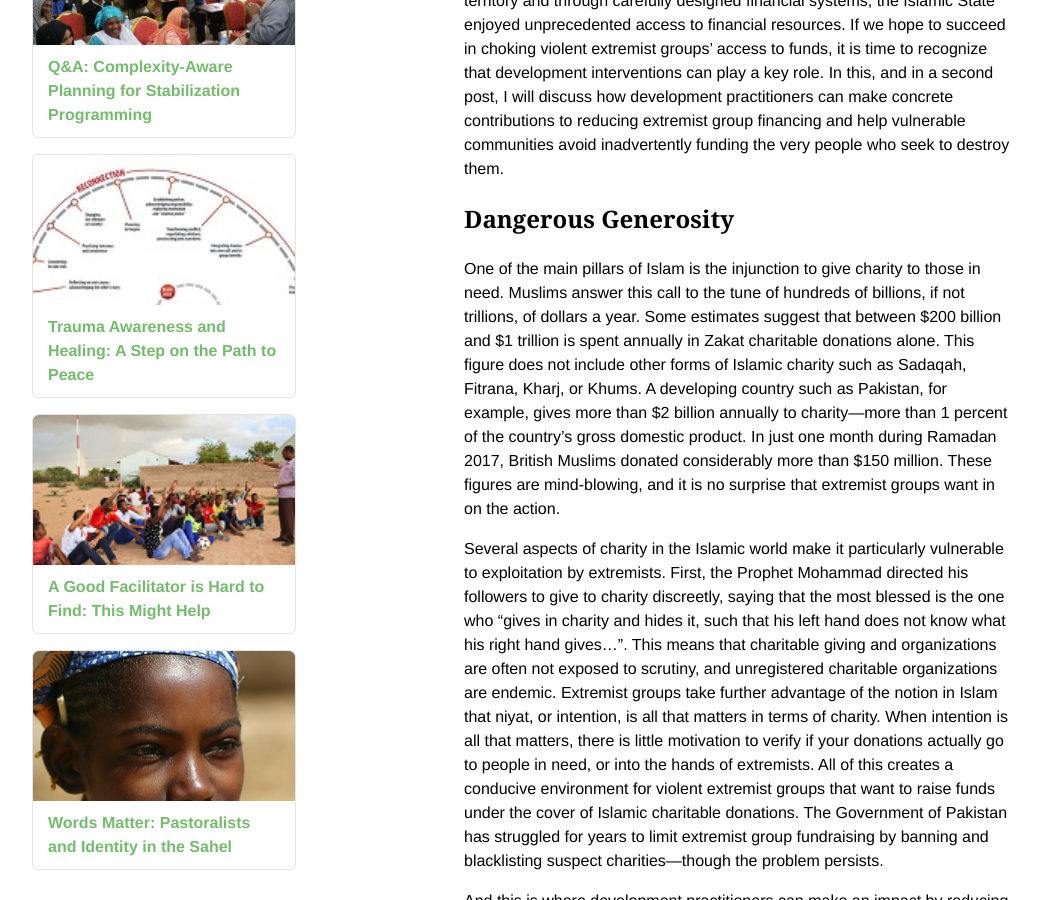
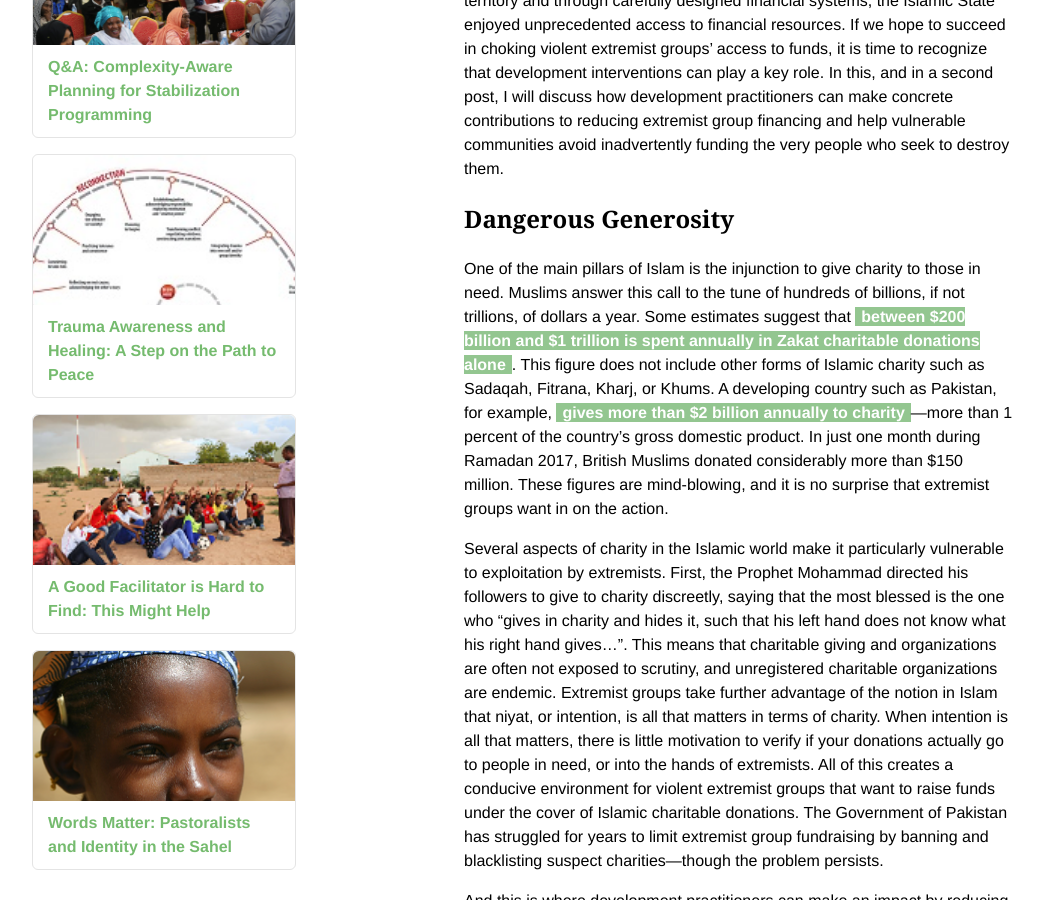
Before and after one commit to BryanSchuetz/CS-, a Jekyll site: the page built from _posts/2018-07-20-the-money-trail-part-i-safe-charitable-giving-in-pakistan.markdown, in a window 1280 px wide and 900 px high, scrolled down 662 px. Shown: the whole window, without its empty margins (116-1159 px from the left). Built offline with Jekyll 4.4.1, drawn with Linux system fonts in a browser that asks for light colours; part of the change alters nothing that is shown.

```diff
--- a/_posts/2018-07-20-the-money-trail-part-i-safe-charitable-giving-in-pakistan.markdown
+++ b/_posts/2018-07-20-the-money-trail-part-i-safe-charitable-giving-in-pakistan.markdown
@@ -14,7 +14,7 @@ Counter-threat finance (CTF)—the efforts to reduce the flow of money that fund
 
 ## Dangerous Generosity
 
-One of the main pillars of Islam is the injunction to give charity to those in need. Muslims answer this call to the tune of hundreds of billions, if not trillions, of dollars a year. Some estimates suggest that between $200 billion and $1 trillion is spent annually in Zakat charitable donations alone. This figure does not include other forms of Islamic charity such as Sadaqah, Fitrana, Kharj, or Khums. A developing country such as Pakistan, for example, gives more than $2 billion annually to charity—more than 1 percent of the country’s gross domestic product. In just one month during Ramadan 2017, British Muslims donated considerably more than $150 million. These figures are mind-blowing, and it is no surprise that extremist groups want in on the action.
+One of the main pillars of Islam is the injunction to give charity to those in need. Muslims answer this call to the tune of hundreds of billions, if not trillions, of dollars a year. Some estimates suggest that [between $200 billion and $1 trillion is spent annually in Zakat charitable donations alone](http://devinit.org/wp-content/uploads/2015/03/ONLINE-Zakat_report_V9a.pdf). This figure does not include other forms of Islamic charity such as Sadaqah, Fitrana, Kharj, or Khums. A developing country such as Pakistan, for example, [gives more than $2 billion annually to charity](https://tribune.com.pk/story/1664949/9-pakistan-one-charitable-nations-world-reveals-stanford-study/)—more than 1 percent of the country’s gross domestic product. In just one month during Ramadan 2017, British Muslims donated considerably more than $150 million. These figures are mind-blowing, and it is no surprise that extremist groups want in on the action.
 
 Several aspects of charity in the Islamic world make it particularly vulnerable to exploitation by extremists. First, the Prophet Mohammad directed his followers to give to charity discreetly, saying that the most blessed is the one who “gives in charity and hides it, such that his left hand does not know what his right hand gives…”.  This means that charitable giving and organizations are often not exposed to scrutiny, and unregistered charitable organizations are endemic. Extremist groups take further advantage of the notion in Islam that niyat, or intention, is all that matters in terms of charity. When intention is all that matters, there is little motivation to verify if your donations actually go to people in need, or into the hands of extremists. All of this creates a conducive environment for violent extremist groups that want to raise funds under the cover of Islamic charitable donations. The Government of Pakistan has struggled for years to limit extremist group fundraising by banning and blacklisting suspect charities—though the problem persists.
 
```
